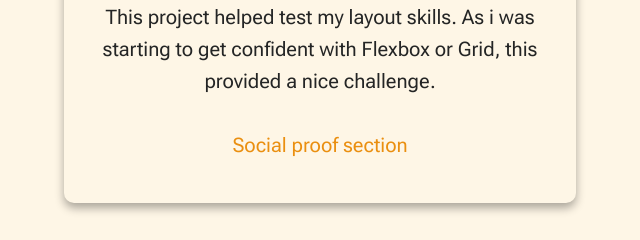
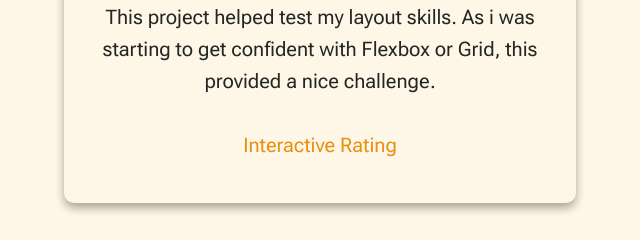
Before and after one commit to ToMiBukola/Fathiat, a plain HTML site: page services.html in a window 1280 px wide. Shown: the part 2320-2560 px from the top of the page, 14-654 px from the left. Drawn offline with Linux system fonts and the light colour scheme.

Commit message:
Second commit changes in links

```diff
--- a/services.html
+++ b/services.html
@@ -139,12 +139,12 @@
                     <div class="rating shadow md">
                         <img class="sshot ratep" src="int rating.PNG" alt="">
                         <p>This project helped test my layout skills. As i was starting to get confident with Flexbox or Grid, this provided a nice challenge.</p>
-                        <p><a href="https://socialproofrating.netlify.app/">Social proof section</a></p>
+                        <p><a href="https://interactiveratingsite.netlify.app/">Interactive Rating</a></p>
                     </div>
                     <div class="faq shadow md">
                         <img class="sshot" src="q&a.PNG" alt="">
                         <p>This project helped test my layout skills. As i was starting to get confident with Flexbox or Grid, this provided a nice challenge.</p>
-                        <p><a href="https://socialproofrating.netlify.app/">Social proof section</a></p>
+                        <p><a href="https://faqaccordionlandingpage.netlify.app/">Social proof section</a></p>
                     </div>
                 </div>
 
```
Also changed, not shown: readme.txt (deleted).
